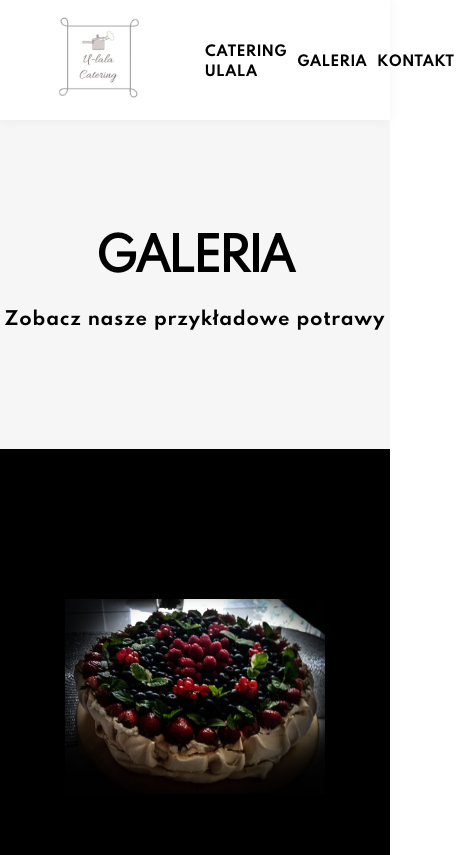
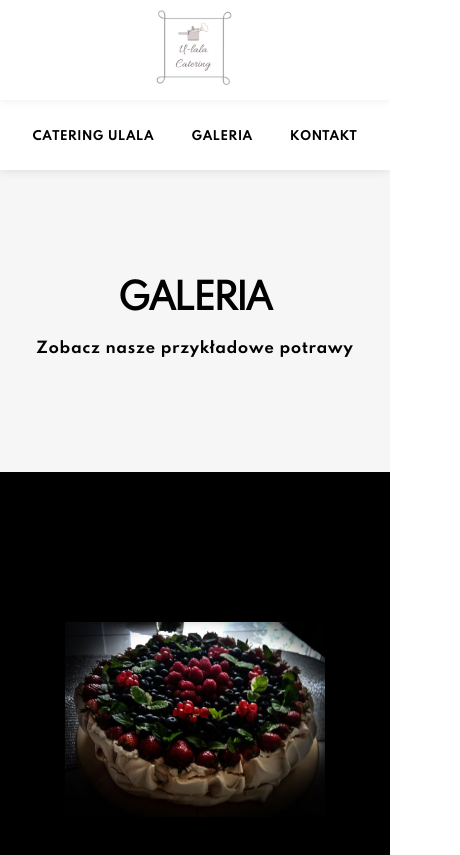
Before and after one commit to Jakub-Piskorz/ulala, a plain HTML site: page galeria.html in a window 390 px wide. Shown: the top 855 px of the page, 460 px wide, since content can reach past the window. Drawn offline with nearby package versions, Linux system fonts and the light colour scheme.

Commit message:
Improved UX for mobile users

```diff
--- a/css/style.scss
+++ b/css/style.scss
@@ -27,6 +27,8 @@
   src: url("../fonts/SpartanMB-Thin.otf");
 }
 
+$rwd: 1200px;
+
 * {
   box-sizing: border-box;
 }
@@ -38,7 +40,7 @@ body {
 }
 header {
   width: 100%;
-  box-shadow: 0 0px 12px rgba(0, 0, 0, 0.05);
+  box-shadow: 0px 0px 10px rgba(0, 0, 0, 0.116);
   z-index: 5;
   position: relative;
   background-color: white;
@@ -51,19 +53,33 @@ header {
   font-family: "Spartan Bold";
   font-size: 14px;
   letter-spacing: 1px;
-  max-width: 1140px;
+  max-width: 1200px;
   margin: auto;
+  @media screen and (max-width: $rwd) {
+    flex-direction: column;
+    height: auto;
+  }
 }
 .logo-container {
-  height: 100%;
-  width: 200px;
+  margin-left: 20px;
+  height: 120px;
+  width: 120px;
+  a {
+    display: flex;
+    height: 100%;
+  }
+  @media screen and (max-width: $rwd) {
+    width: 100%;
+    box-shadow: 0px 0px 10px rgba(0, 0, 0, 0.075);
+    margin-left: 0;
+    height: 100px;
+  }
 }
 .logo {
-  width: auto;
-  height: auto;
-  max-height: 100%;
-  max-width: 90px;
-  margin: 15px 55px;
+  width: 100%;
+  height: 100%;
+  object-fit: contain;
+  padding: 8px 0;
 }
 
 .nav {
@@ -103,6 +119,12 @@ header {
     right: 25%;
     width: 50%;
   }
+  @media screen and (max-width: $rwd) {
+    width: 100%;
+    height: 70px;
+    max-width: none;
+    font-size: 0.75rem;
+  }
 }
 .slider {
   display: flex;
@@ -122,11 +144,17 @@ h2 {
   font-size: 30px;
   font-family: "Spartan light";
   line-height: 50px;
+  @media screen and (max-width: $rwd) {
+    font-size: 20px;
+  }
 }
 h3 {
   font-size: 18px;
   font-family: "Spartan bold";
   letter-spacing: 0.07em;
+  @media screen and (max-width: $rwd) {
+    font-size: 15px;
+  }
 }
 
 .center {
@@ -190,7 +218,7 @@ h3 {
     text-decoration: inherit;
     color: inherit;
   }
-  @media screen and (max-width: 1200px) {
+  @media screen and (max-width: $rwd) {
     text-align: center;
     margin-left: auto;
     margin-right: auto;
@@ -224,7 +252,7 @@ h3 {
   }
   #text {
     display: inline-block;
-    @media screen and (max-width: 1200px) {
+    @media screen and (max-width: $rwd) {
       width: 80%;
       text-align: center;
     }
@@ -242,7 +270,7 @@ h3 {
   padding: 80px 5% 0;
   color: #222222;
   overflow: hidden;
-  @media screen and (max-width: 1200px) {
+  @media screen and (max-width: $rwd) {
     height: auto;
   }
   #banner2 {
@@ -253,7 +281,7 @@ h3 {
     flex-direction: column;
     justify-content: flex-start;
     margin-bottom: 70px;
-    @media screen and (max-width: 1200px) {
+    @media screen and (max-width: $rwd) {
       margin-right: auto;
       margin-left: auto;
     }
@@ -265,7 +293,7 @@ h3 {
     width: 600px;
     height: 550px;
     grid-gap: 20px;
-    @media screen and (max-width: 1200px) {
+    @media screen and (max-width: $rwd) {
       grid-template-columns: 1fr;
       max-width: 300px;
       width: 100%;
@@ -296,6 +324,9 @@ h3 {
   h2 {
     font-size: 55px;
     margin-bottom: 50px;
+    @media screen and (max-width: $rwd) {
+      font-size: 25px;
+    }
   }
   p {
     letter-spacing: 0.4px;
@@ -312,7 +343,7 @@ h3 {
     top: 0;
     bottom: 0;
     height: auto;
-    @media screen and (max-width: 1200px) {
+    @media screen and (max-width: $rwd) {
       height: 100%;
     }
   }
@@ -341,7 +372,7 @@ h3 {
   }
 }
 
-@media screen and (max-width: 1200px) {
+@media screen and (max-width: $rwd) {
   h1,
   h2,
   h3,
@@ -353,6 +384,6 @@ h3 {
     margin-right: auto;
   }
   h1 {
-    font-size: 45px;
+    font-size: 35px;
   }
 }
```
Also changed, not shown: kontakt.html (+1 -1 lines), css/style.css, css/style.min.css, 2 other files.
